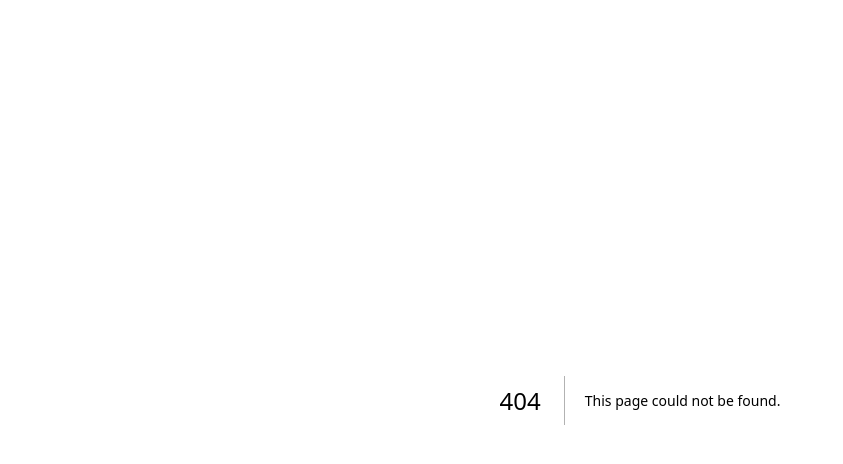
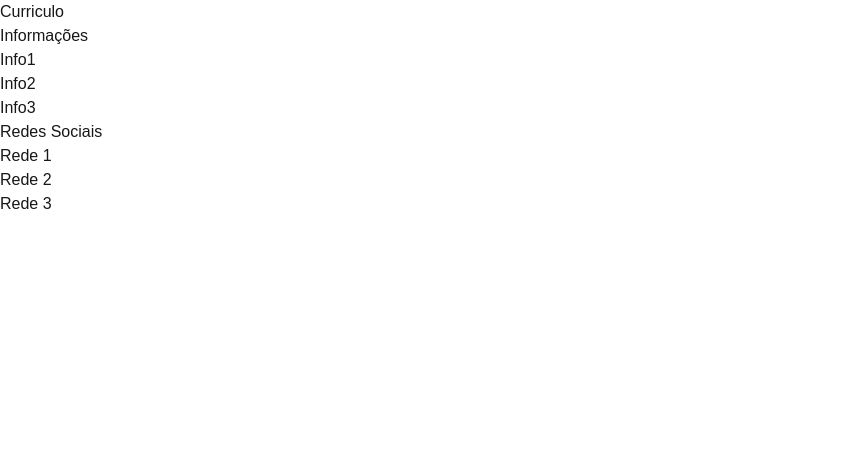
Before and after one commit to felipeclarindo/portfolio, a Next.js app: page /curriculo in a window 1280 px wide. Before the commit this address had no page. Shown: the top 464 px of the page, without its empty margins (0-843 px from the left). Built offline with nearby package versions, Linux system fonts and the light colour scheme.

Commit message:
Iniciando estrutura da pagina de curriculo

```diff
--- /dev/null
+++ b/src/app/curriculo/layout.tsx
@@ -0,0 +1,11 @@
+import { Metadata } from "next";
+
+export const metadata: Metadata = {
+  title: "Curriculo | Felipe Clarindo",
+};
+
+export default function CurriculoLayout({
+  children,
+}: Readonly<{ children: React.ReactNode }>) {
+  return <div>{children}</div>;
+}
--- /dev/null
+++ b/src/app/curriculo/page.tsx
@@ -0,0 +1,17 @@
+export default function Curriculo() {
+  return (
+    <main>
+      <h1>Curriculo</h1>
+      <div>
+        <h2>Informações</h2>
+        <p>Info1</p>
+        <p>Info2</p>
+        <p>Info3</p>
+        <h2>Redes Sociais</h2>
+        <p>Rede 1</p>
+        <p>Rede 2</p>
+        <p>Rede 3</p>
+      </div>
+    </main>
+  );
+}
```
